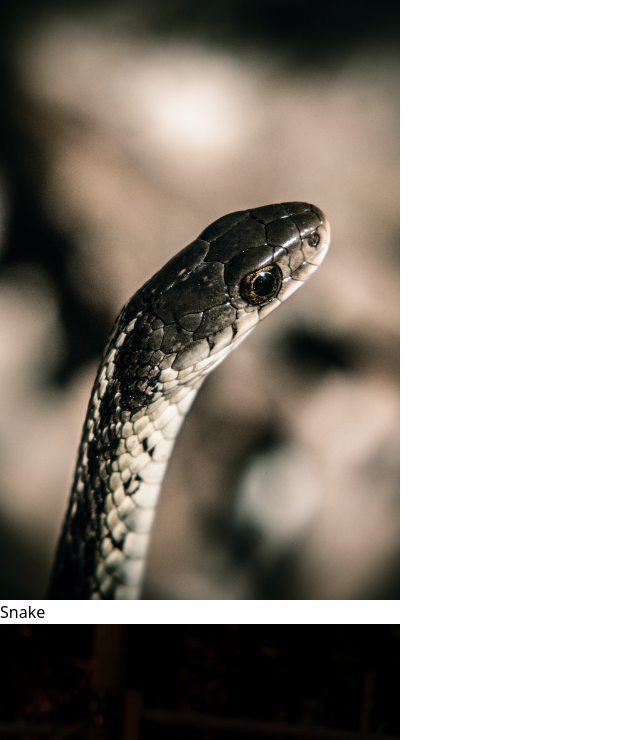
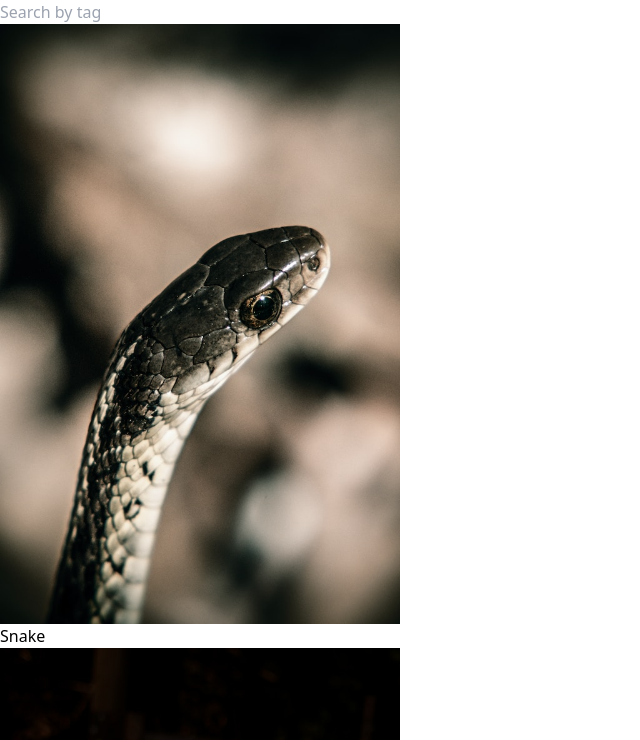
Before and after one commit to etanami/image-gallery, a React (Vite) app: page / in a window 1280 px wide. Shown: the top 740 px of the page, without its empty margins (0-640 px from the left). Built offline with nearby package versions, Linux system fonts and the light colour scheme.

Commit message:
feat search functionality

```diff
--- /dev/null
+++ b/src/components/SearchBar.jsx
@@ -0,0 +1,25 @@
+import { useState } from "react";
+
+// eslint-disable-next-line react/prop-types
+const SearchBar = ({getSearch}) => {
+  const [searchTag, setSearchTag] = useState("");
+
+  const handleChange = e =>{
+    setSearchTag(e.target.value);
+    getSearch(searchTag);
+  }
+
+  return (
+    <div className="p-8 my-6 text-center">
+      <input
+        type="text"
+        placeholder="Search by tag"
+        value={searchTag}
+        onChange={handleChange}
+        className="search-bar"
+      />
+    </div>
+  )
+}
+
+export default SearchBar;
--- a/src/pages/Home/Home.jsx
+++ b/src/pages/Home/Home.jsx
@@ -1,9 +1,18 @@
 import { useState, useCallback } from "react";
 import Card from "../../components/Card";
 import imageList from "../../imagesData"
+import SearchBar from "../../components/SearchBar";
 
 const Home = () => {
   const [images, setImages] = useState(imageList);
+
+  // search card components from user input
+  const getSearch = (searchTag) => {
+    const searchResults = imageList.filter(image =>
+      image.tag.toLowerCase().includes(searchTag.toLowerCase())
+    );
+    setImages(searchResults);
+  }
 
   // move image from one location to another
   const moveImage = useCallback((dragIndex, hoverIndex) => {
@@ -16,7 +25,9 @@ const Home = () => {
   }, []);
 
   return (
-    <div className="p-8 grid md:grid-cols-2 lg:grid-cols-4 gap-3 md:gap-8 max-w-[1440px] mx-auto">
+    <div className="p-8 max-w-[1440px] mx-auto">
+      <SearchBar getSearch={getSearch} />
+      <div className="grid md:grid-cols-2 lg:grid-cols-4 gap-6 md:gap-8">
         {images.map((image, index) => (
           <Card
             key={image.id}
@@ -28,6 +39,7 @@ const Home = () => {
           />
         ))}
       </div>
+    </div>
   )
 }
 
```
Lines whose indentation alone changed are shown as unchanged.
